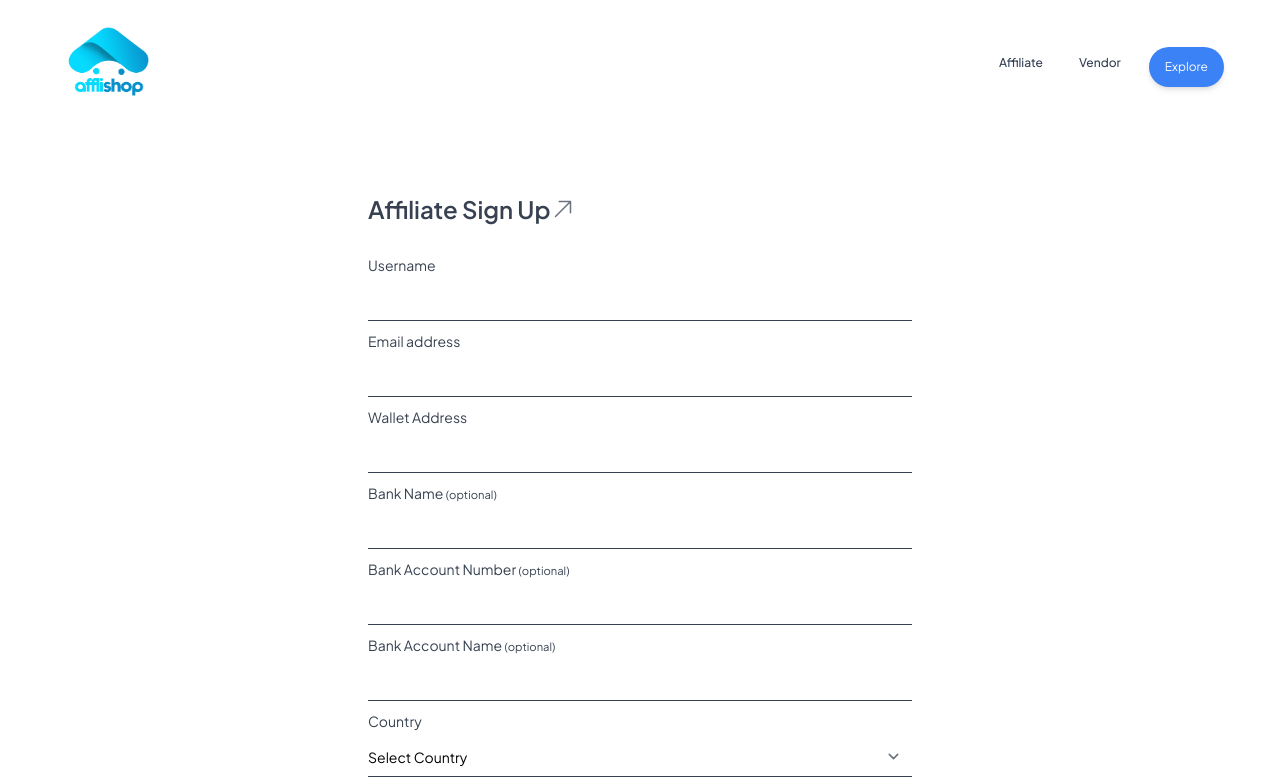
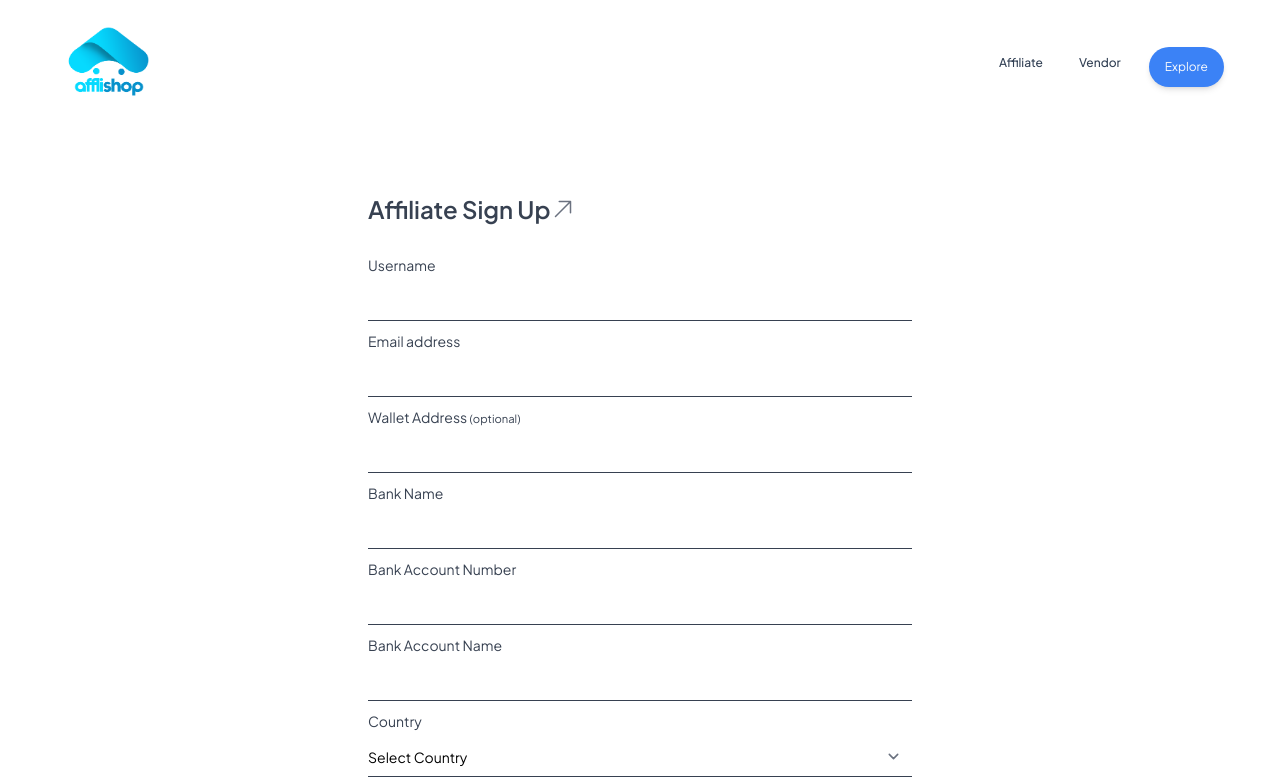
Before and after one commit to cozybeatz/Afflishop-UI-HTML, a plain HTML site: page auth/affiliate.html in a window 1280 px wide. Shown: the top 782 px of the page. Drawn offline with nearby package versions, Linux system fonts and the light colour scheme; a script that the page names is missing; a web font is replaced by a local one.

Commit message:
make wallet address optional

```diff
--- a/auth/affiliate.html
+++ b/auth/affiliate.html
@@ -158,7 +158,7 @@
               </div>
               <div class="col-span-12">
                 <label for="walletAddress" class="text-sm text-gray-700"
-                  >Wallet Address</label
+                  >Wallet Address <small>(optional)</small></label
                 >
                 <input
                   type="number"
@@ -170,7 +170,7 @@
               </div>
               <div class="col-span-12">
                 <label for="bankName" class="text-sm text-gray-700"
-                  >Bank Name <small>(optional)</small></label
+                  >Bank Name</label
                 >
                 <input
                   type="text"
@@ -182,7 +182,7 @@
               </div>
               <div class="col-span-12">
                 <label for="accountNumber" class="text-sm text-gray-700"
-                  >Bank Account Number <small>(optional)</small></label
+                  >Bank Account Number</label
                 >
                 <input
                   type="number"
@@ -194,7 +194,7 @@
               </div>
               <div class="col-span-12">
                 <label for="accountName" class="text-sm text-gray-700"
-                  >Bank Account Name <small>(optional)</small></label
+                  >Bank Account Name</label
                 >
                 <input
                   type="number"
```
Also changed, not shown: auth/vendor.html (+4 -4 lines).
